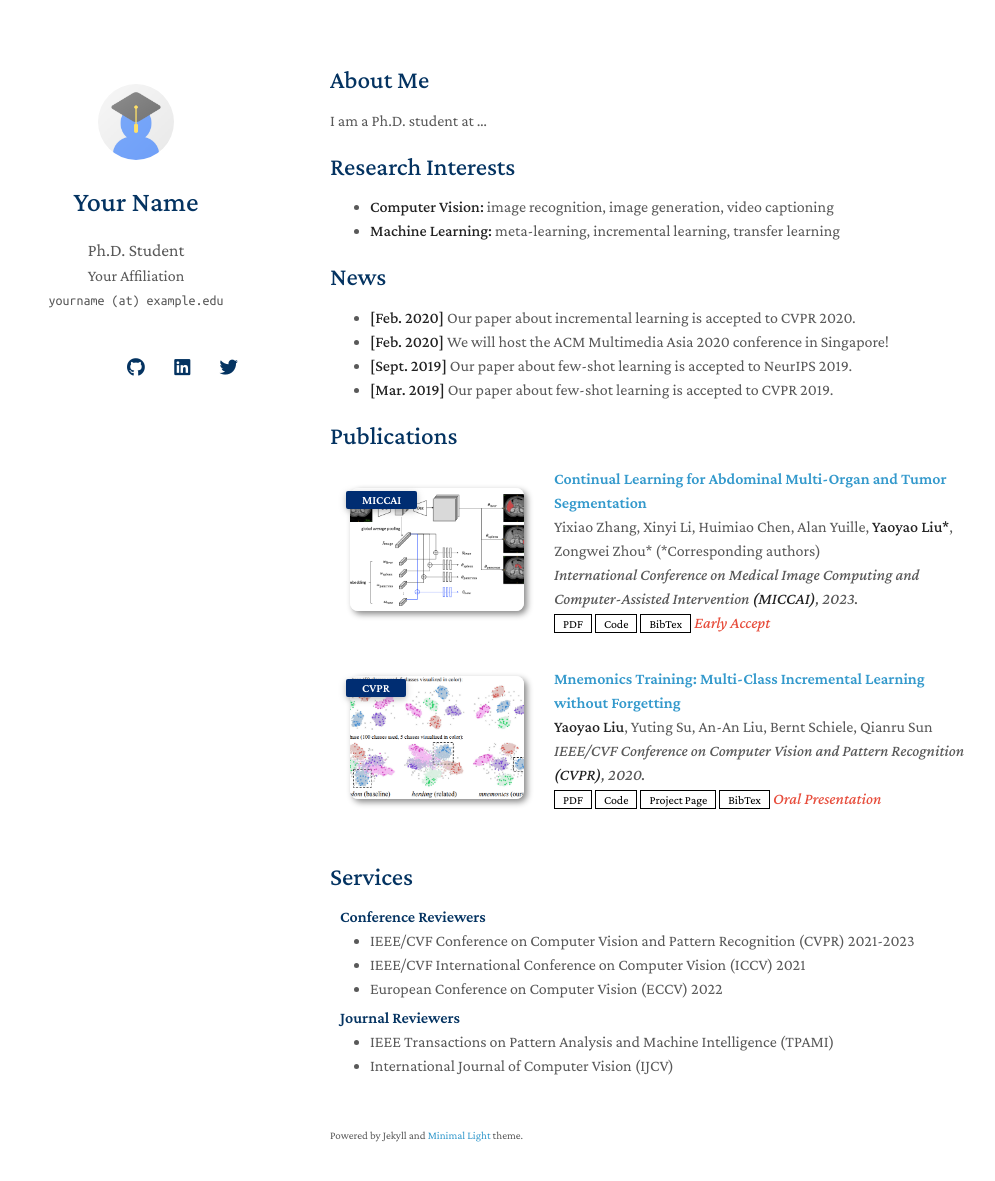
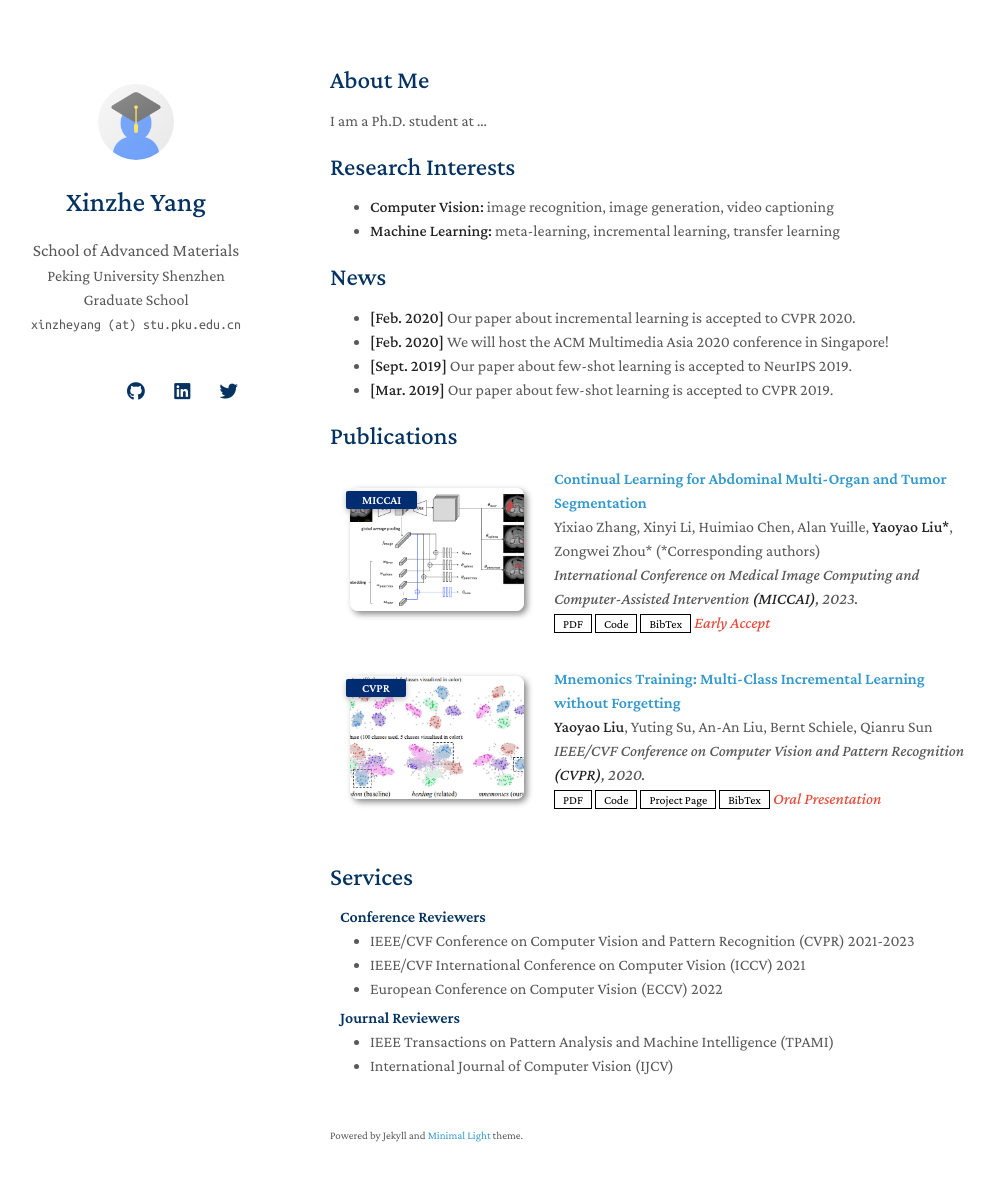
Before and after one commit to xzyang99/xzyang99.github.io, a Jekyll site: the page built from index.md, in a window 1280 px wide and 1216 px high. Shown: the top 1181 px of the window, without its empty margins (140-1135 px from the left). Built offline with Jekyll 4.4.1, drawn with Linux system fonts in a browser that asks for light colours; nearby versions of some CDN libraries; a style sheet for code colours, icons or effects is not loaded; our own code applies the rules of GitHub Pages for plain Markdown files.

Commit message:
Update _config.yml

```diff
--- a/_config.yml
+++ b/_config.yml
@@ -1,22 +1,23 @@
 # Basic Information
-title: Your Name
-position: Ph.D. Student
-affiliation: Your Affiliation
-email: yourname (at) example.edu
+title: Xinzhe Yang
+position: School of Advanced Materials
+affiliation: Peking University Shenzhen Graduate School
+email: xinzheyang (at) stu.pku.edu.cn
 
 # Search Engine Optimization (SEO)
 # The following information is used to improve the website traffic from search engines, e.g., Google.
-keywords: minimal light
-description: The Minimal Light is a simple and elegant jekyll theme for academic personal homepage.
-canonical: https://minimal-light-theme.yliu.me/
+keywords: xinzhe yang, yang xinzhe, yangxinzhe, xinzheyang
+description: Xinzhe Yang's personal homepage.
+canonical: https://xzyang99.github.io/
 
 # Links
 # If you don't need one of them, you may delete the corresponding line.
+cv_link: assets/files/curriculum_vitae.pdf
 google_scholar: https://scholar.google.com/
-cv_link: assets/files/curriculum_vitae.pdf
 github_link: https://github.com/
 linkedin: https://www.linkedin.com/
 twitter: https://twitter.com/
+# ORCID
 
 # Images (e.g., your profile picture and your website's favicon)
 # "favicon" and "favicon_dark" are used for the light and dark modes, respectively.
@@ -28,9 +29,12 @@ favicon_dark: ./assets/img/favicon-dark.png
 # You may use the option to disable the footnote, "Powered by Jekyll and Minimal Light theme."
 enable_footnote: true
 
+# The option is used to show the last update time.
+# enable_last_update: false
+
 # Auto Dark Mode
 # You may use the option to disable the automatic dark theme
-auto_dark_mode: true
+auto_dark_mode: false
 
 # Font
 # You can use this option to choose between Serif or Sans Serif fonts.
@@ -38,11 +42,11 @@ font: "Serif" # or "Sans Serif"
 
 # Google Analytics ID
 # Please remove this if you don't use Google Analytics
-google_analytics: UA-111540567-4
+# google_analytics: UA-111540567-4
 
 # Use this project as a remote theme for GitHub Pages
 # See the guide here: https://docs.github.com/en/pages/setting-up-a-github-pages-site-with-jekyll/adding-a-theme-to-your-github-pages-site-using-jekyll
-remote_theme: yaoyao-liu/minimal-light
+# remote_theme: yaoyao-liu/minimal-light
 
 # The following files will be removed from the generated website.
 exclude:
```
